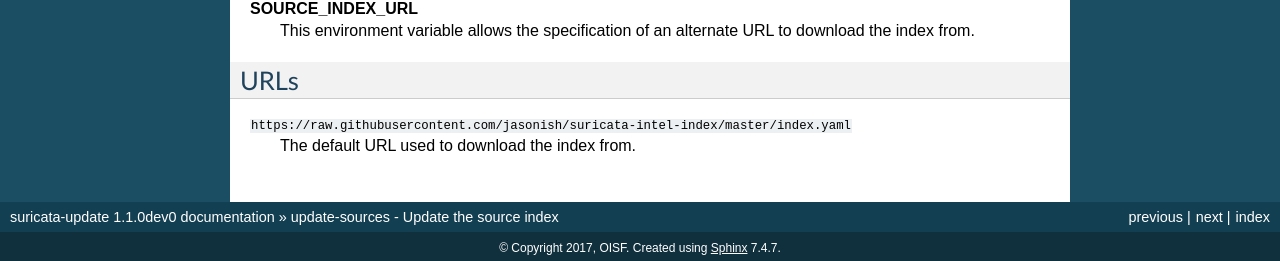
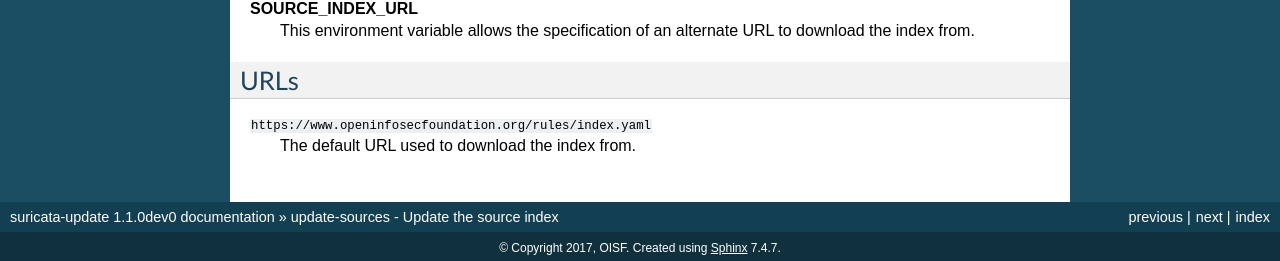
Before and after one commit to OISF/suricata-update, a Sphinx documentation site: the page built from doc/update-sources.rst, in a window 1280 px wide. Shown: the part 1225-1486 px from the top of the page. Built offline with Sphinx 7.4.7, drawn with Linux system fonts in a browser that asks for light colours; some of the changed lines change nothing that is shown.

Commit message:
doc: update default index url
From jasonish repo to
  https://www.openinfosecfoundation.org/rules/index.yaml

```diff
--- a/doc/update-sources.rst
+++ b/doc/update-sources.rst
@@ -36,5 +36,5 @@ Environment Variables
 URLs
 ====
 
-``https://raw.githubusercontent.com/jasonish/suricata-intel-index/master/index.yaml``
+``https://www.openinfosecfoundation.org/rules/index.yaml``
   The default URL used to download the index from.
```
